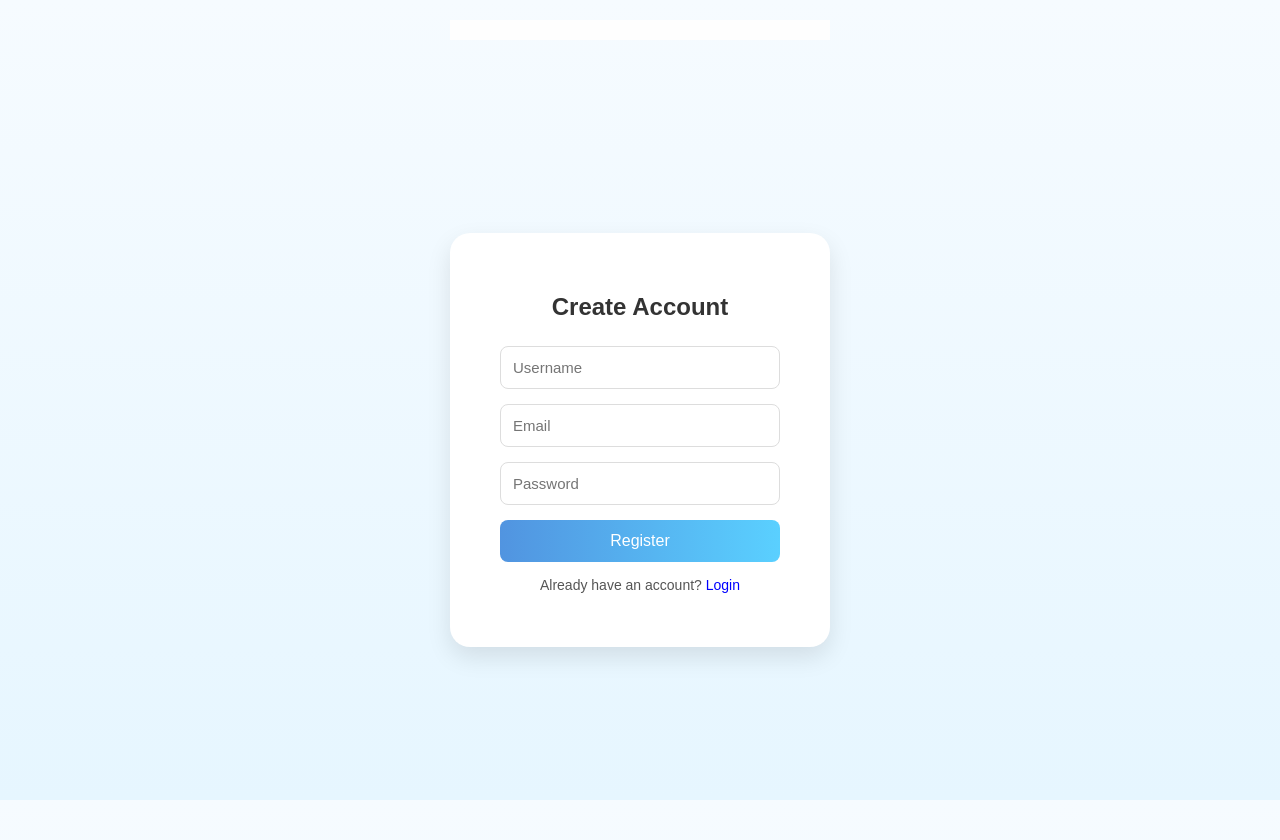
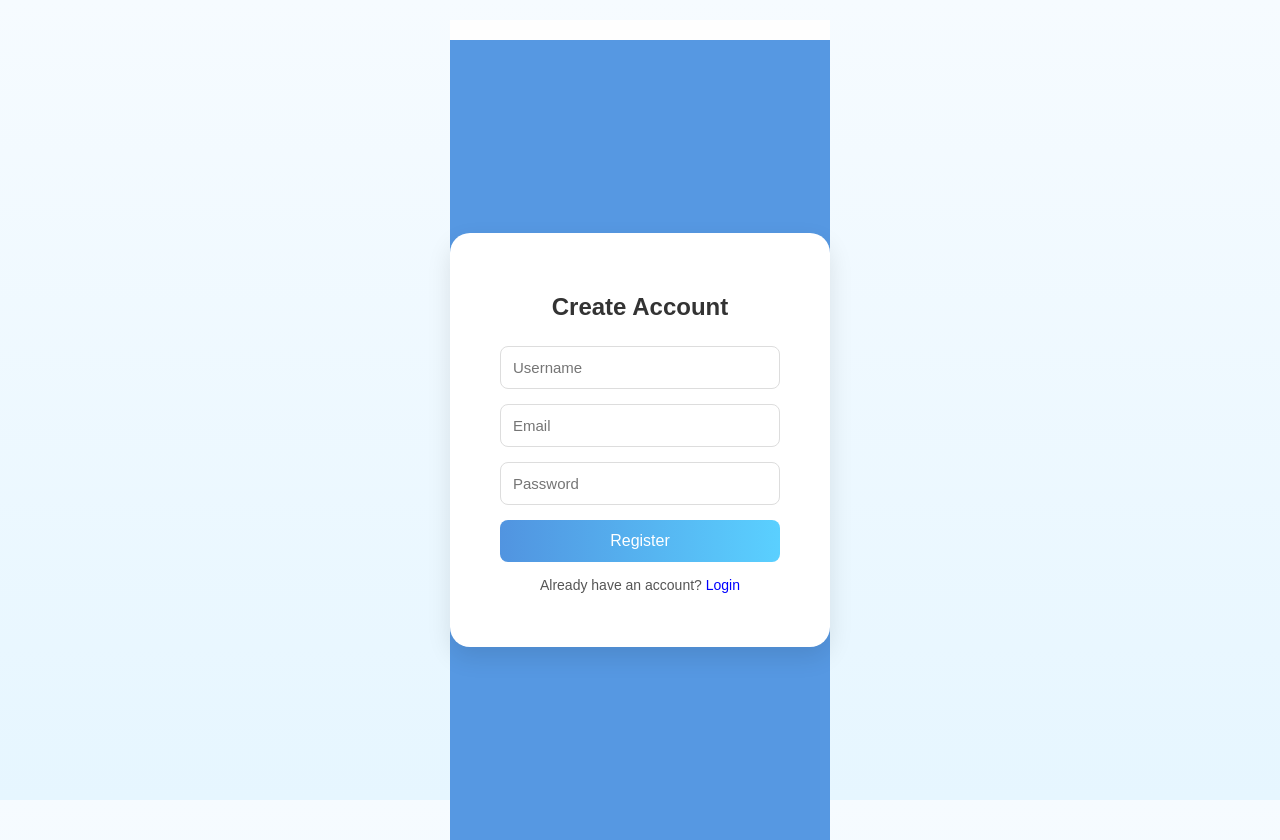
Before and after one commit to hamed-ali-inf/front_m2, a React (Vite) app: page /register in a window 1280 px wide. Built offline with nearby package versions, Linux system fonts and the light colour scheme.

Commit message:
updated files

```diff
--- a/src/components/Form/RegisterPage.css
+++ b/src/components/Form/RegisterPage.css
@@ -3,7 +3,7 @@
   display: flex;
   justify-content: center;
   align-items: center;
-  background: linear-gradient(135deg, #5698e2);
+ background: #5698e2;
   font-family: 'Poppins', sans-serif;
 }
 
```
